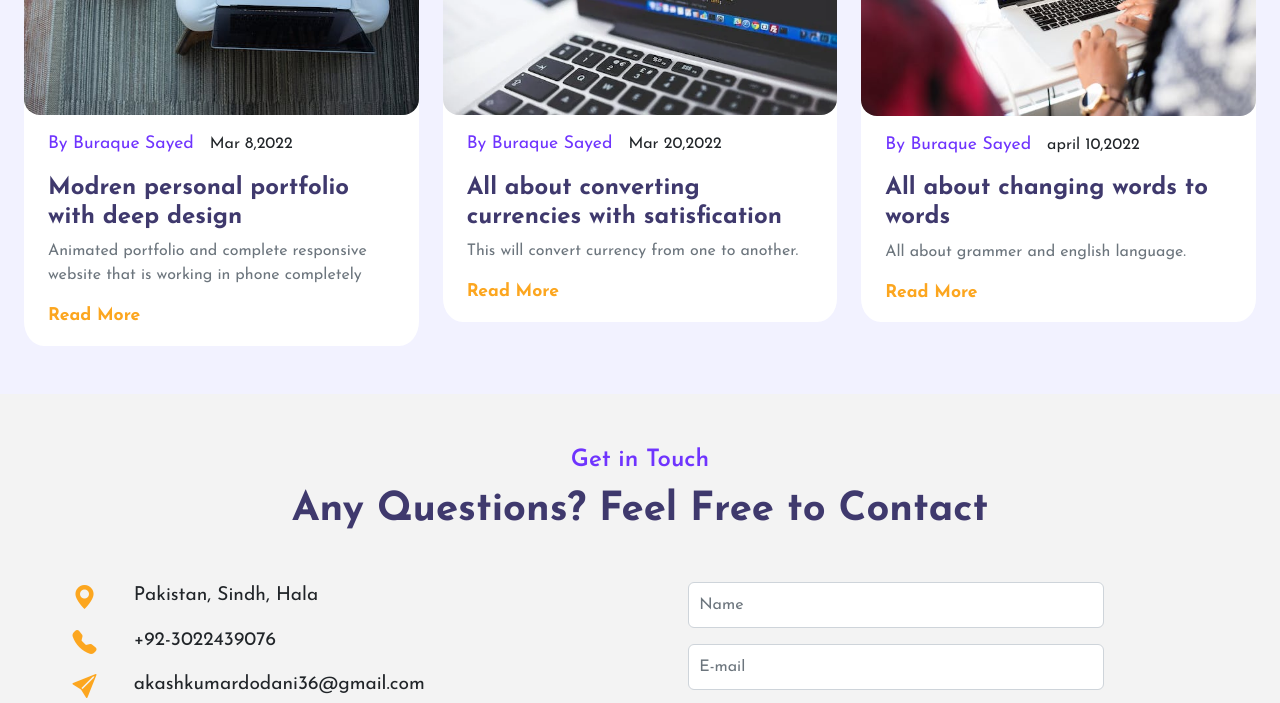
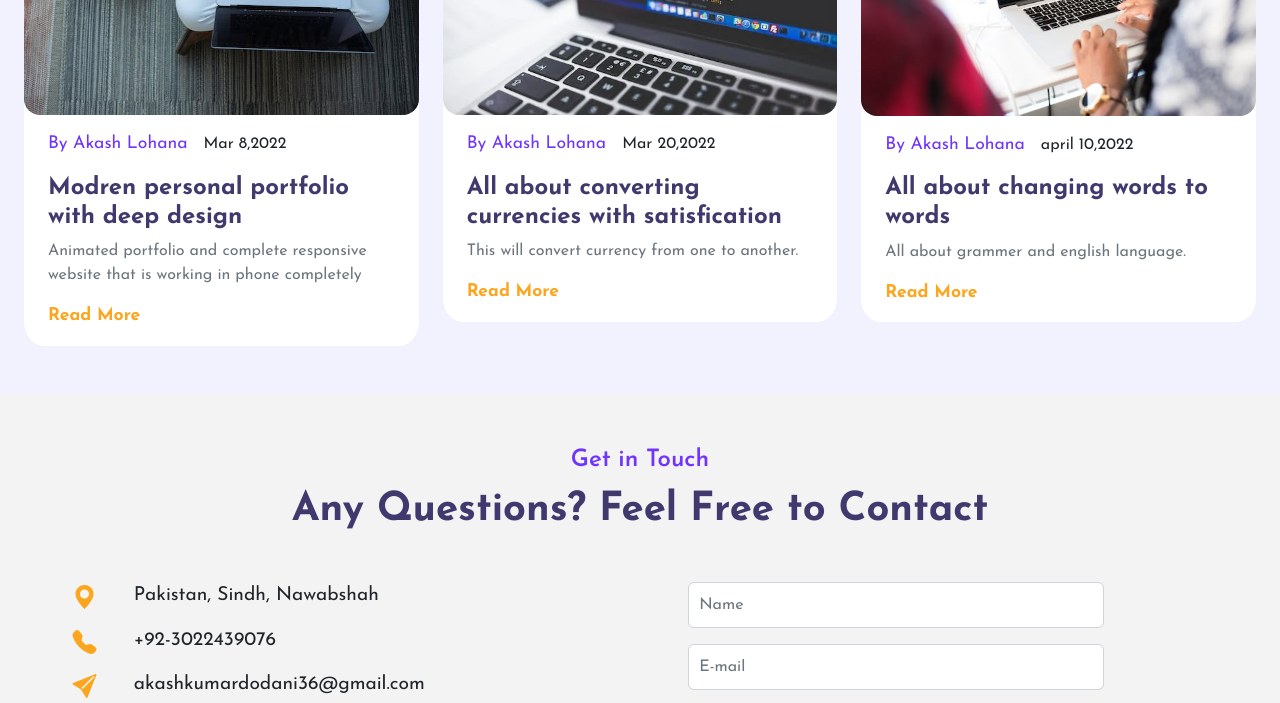
Before and after one commit to Akah2244/akashlohana, a plain HTML site: page index.html in a window 1280 px wide. Shown: the part 3340-4043 px from the top of the page. Drawn offline with nearby package versions, Linux system fonts and the light colour scheme.

Commit message:
Update index.html

```diff
--- a/index.html
+++ b/index.html
@@ -114,10 +114,9 @@
           </h2>
           <p class="text-muted">
             As a MERN (MongoDB, Express.js, React, Node.js) stack developer with proficiency in web designing and expertise in various frameworks, I possess a comprehensive skill set for full-stack web development.
-            My expertise in MongoDB enables efficient and scalable data management,
-            while Express.js facilitates the creation of robust backend APIs. With React, I excel in building dynamic and responsive user interfaces, providing an enhanced user experience. Additionally, my proficiency in Node.js ensures seamless server-side development and a cohesive MERN
-            stack integration. I bring a wealth of experience in utilizing
-            diverse frameworks to deliver innovative and high-performance web solutions that meet the evolving needs of modern web development.
+            My expertise in MongoDB enables efficient and scalable data management, while Express.js facilitates the creation of robust backend APIs. With React, I excel in building dynamic and responsive user
+            interfaces, providing an enhanced user experience. Additionally, my proficiency in Node.js ensures seamless server-side development and a cohesive MERN stack integration. I bring a wealth of experience
+            in utilizing diverse frameworks to deliver innovative and high-performance web solutions that meet the evolving needs of modern web development.
 
 
 
@@ -406,7 +405,7 @@
               alt="..."
             />
             <div class="card-body px-4">
-              <small>By Buraque Sayed</small
+              <small>By Akash Lohana</small
               ><span class="ms-3">Mar 8,2022</span>
               <h4 class="card-title">
                 <a href="">Modren personal portfolio with deep design</a>
@@ -426,7 +425,7 @@
               alt="..."
             />
             <div class="card-body px-4">
-              <small>By Buraque Sayed</small
+              <small>By Akash Lohana</small
               ><span class="ms-3">Mar 20,2022</span>
               <h4 class="card-title">
                 <a href="">All about converting currencies with satisfication</a>
@@ -446,7 +445,7 @@
               alt="..."
             />
             <div class="card-body px-4">
-              <small>By Buraque Sayed</small
+              <small>By Akash Lohana</small
               ><span class="ms-3">april 10,2022</span>
               <h4 class="card-title">
                 <a href="">All about changing words to words</a>
@@ -470,7 +469,7 @@
                   <img src="images/2048game.png" class="img-fluid" alt="">
                 </div>
                 <div class="content mt-3">
-                  <small>By Buraque Sayed</small
+                  <small>By Akash Lohana</small
                     ><span class="text-muted ms-2">April 20,2022</span>
                   <h4 class="card-title mt-3">Okay</h4>
                   <div class="social-links mt-4">
@@ -542,7 +541,7 @@
                   <img src="images/currency-converter.png" class="img-fluid" alt="">
                 </div>
                 <div class="content mt-3">
-                  <small>By Buraque Sayed</small
+                  <small>By Akash Lohana</small
                     ><span class="text-muted ms-2 ms-md-0">Mar 8,2022</span>
                   <h4 class="card-title mt-3">Quis autem vea eum iure reprehenderit</h4>
                   <div class="social-links mt-4">
@@ -614,7 +613,7 @@
                   <img src="images/dictionary.png" class="img-fluid" alt="">
                 </div>
                 <div class="content mt-3">
-                  <small>By Buraque Sayed</small
+                  <small>By Akash Lohana</small
                     ><span class="text-muted ms-2 ms-md-0">Mar 8,2022</span>
                   <h4 class="card-title mt-3">Quis autem vea eum iure reprehenderit</h4>
                   <div class="social-links mt-4">
@@ -692,7 +691,7 @@
               <i class="bi bi-geo-alt-fill"></i>
             </div>
             <div class="col-11">
-              <p>Pakistan, Sindh, Hala</p>
+              <p>Pakistan, Sindh, Nawabshah</p>
             </div>
           </div>
           <div class="row justify-content-evenly">
```
